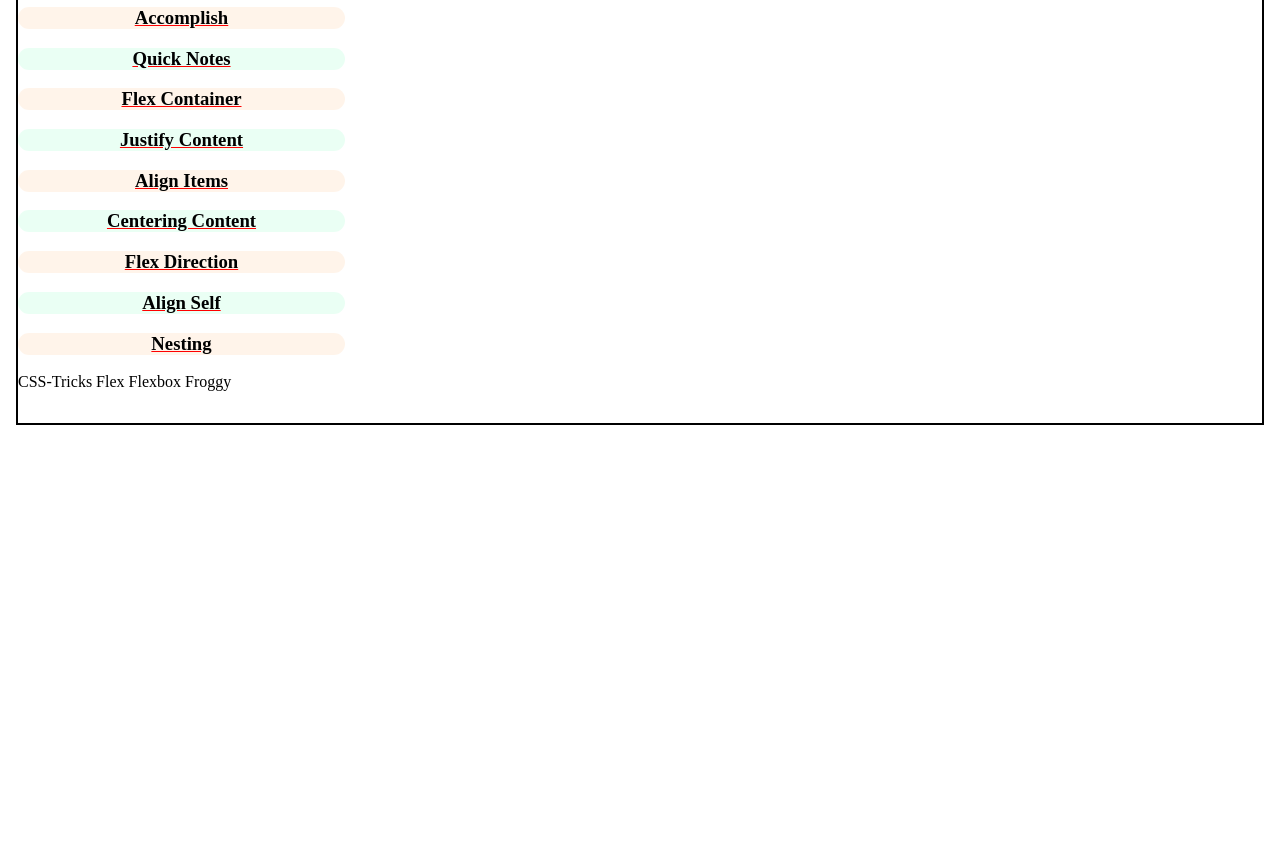
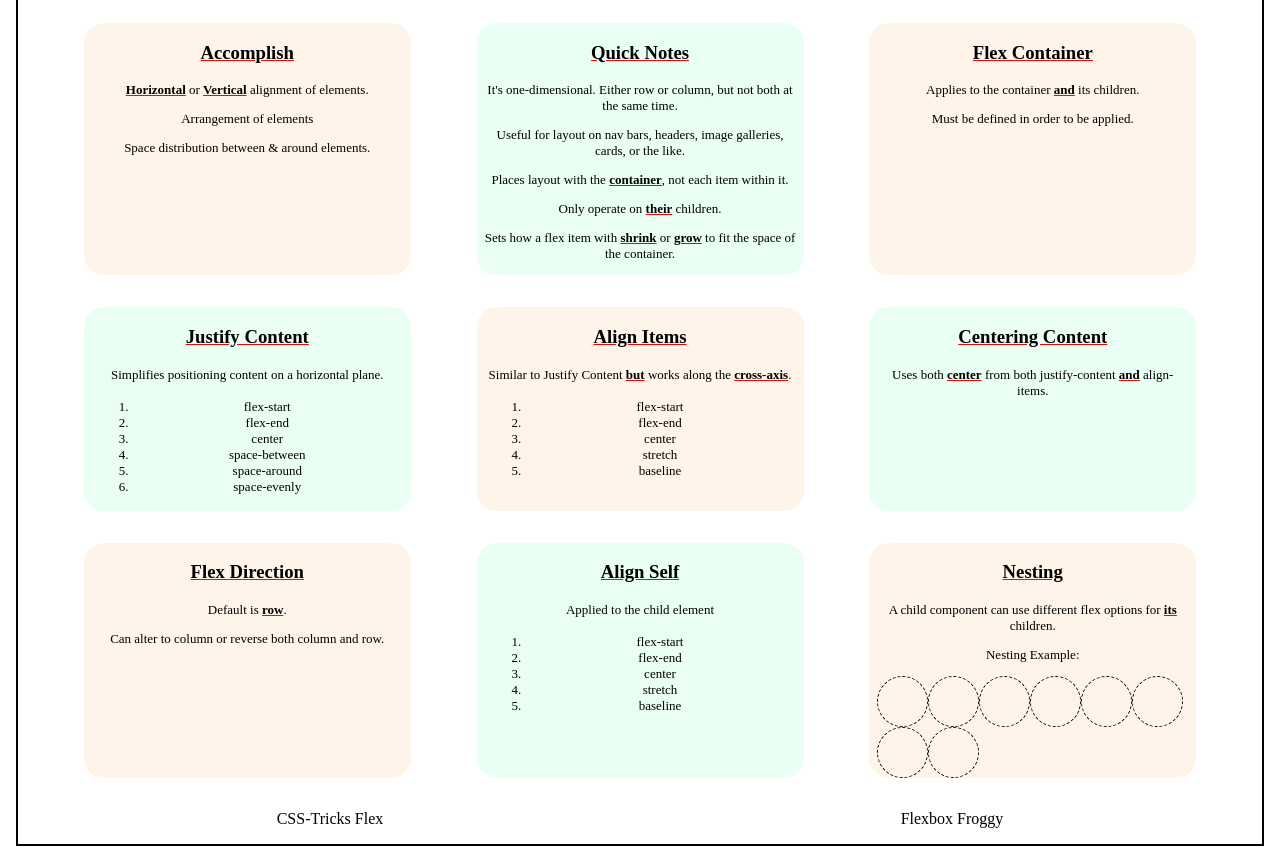
Before and after one commit to BurlingtonCodeAcademy/may-cohort-2023-unit-1, a plain HTML site: page 05_GridAndFlex/Upright_gridAndFlex_code-along_STUDENT/gridAndFlex.html in a window 1280 px wide. Shown: the part 471-1333 px from the top of the page. Before the commit the page ends 912 px from the top, so only its background shows below. Drawn offline with Linux system fonts and the light colour scheme.

Commit message:
flex notes added

```diff
--- a/05_GridAndFlex/Upright_gridAndFlex_code-along_STUDENT/gridAndFlex.css
+++ b/05_GridAndFlex/Upright_gridAndFlex_code-along_STUDENT/gridAndFlex.css
@@ -61,17 +61,27 @@
 
 /* ! FLEX STYLING */
 .flex-sample {
-
+    display: flex;
+    flex-direction: column;
+    align-items: center;
+    /* align is now "shifted" to left-right due to the direction being declared column. */
 }
 
 #flex-container {
-
+    display:flex;
+    flex-wrap: wrap;
+    /* defines if the children elements should wrap the viewport width. */
+    justify-content: space-evenly;
 }
 
 #inside-card {
-
+    display:flex;
+    flex-wrap: wrap;
+    justify-content: flex-start;
 }
 
 .flex-sample footer {
-
+    display: flex;
+    justify-content: space-around;
+    align-items: center;
 }
--- a/05_GridAndFlex/Upright_gridAndFlex_code-along_STUDENT/gridAndFlex.html
+++ b/05_GridAndFlex/Upright_gridAndFlex_code-along_STUDENT/gridAndFlex.html
@@ -20,7 +20,7 @@
             <caption>Buy Nuts!</caption>
         </div>
         <article id="grid-article">
-            <!-- add these notes with students -->
+
             <span>Grid is a 2-Dimensional layout system. It can layout entire sites or smaller components. It allows for precise item placement within containers.</span>
             <br>
             <span>
@@ -41,30 +41,89 @@
         <div id="flex-container">
             <div class="card">
                 <h3>Accomplish</h3>
+                <p><b>Horizontal</b> or <b>Vertical</b> alignment of elements.</p>
+                <p>Arrangement of elements</p>
+                <p>Space distribution between & around elements.</p>
             </div>
+
             <div class="card">
                 <h3>Quick Notes</h3>
+                <p>It's one-dimensional. Either row or column, but not both at the same time.</p>
+                <p>Useful for layout on nav bars, headers, image galleries, cards, or the like.</p>
+                <p>Places layout with the <b>container</b>, not each item within it.</p>
+                <p>Only operate on <b>their</b> children.</p>
+                <p>Sets how a flex item with <b>shrink</b> or <b>grow</b> to fit the space of the container.</p>
             </div>
+
             <div class="card">
                 <h3>Flex Container</h3>
+                <p>Applies to the container <b>and</b> its children.</p>
+                <p>Must be defined in order to be applied.</p>
             </div>
+
             <div class="card">
                 <h3>Justify Content</h3>
+                <p>Simplifies positioning content on a horizontal plane.</p>
+                <ol>
+                    <li>flex-start</li>
+                    <li>flex-end</li>
+                    <li>center</li>
+                    <li>space-between</li>
+                    <li>space-around</li>
+                    <li>space-evenly</li>
+                </ol>
             </div>
+
             <div class="card">
                 <h3>Align Items</h3>
+                <p>Similar to Justify Content <b>but</b> works along the <b>cross-axis</b>.</p>
+                <ol>
+                    <li>flex-start</li>
+                    <li>flex-end</li>
+                    <li>center</li>
+                    <li>stretch</li>
+                    <li>baseline</li>
+                </ol>
             </div>
+
             <div class="card">
                 <h3>Centering Content</h3>
+                <p>Uses both <b>center</b> from both justify-content <b>and</b> align-items.</p>
             </div>
+
             <div class="card">
                 <h3>Flex Direction</h3>
+                <p>Default is <b>row</b>.</p>
+                <p>Can alter to column or reverse both column and row.</p>
             </div>
+
             <div class="card">
                 <h3>Align Self</h3>
+                <p>Applied to the child element</p>
+                <ol>
+                    <li>flex-start</li>
+                    <li>flex-end</li>
+                    <li>center</li>
+                    <li>stretch</li>
+                    <li>baseline</li>
+                </ol>
             </div>
+
             <div class="card">
                 <h3>Nesting</h3>
+                <p>A child component can use different flex options for <b>its</b> children.</p>
+                <p>Nesting Example:</p>
+                <!-- #inside-card>.bubble*8 -->
+                <div id="inside-card">
+                    <div class="bubble"></div>
+                    <div class="bubble"></div>
+                    <div class="bubble"></div>
+                    <div class="bubble"></div>
+                    <div class="bubble"></div>
+                    <div class="bubble"></div>
+                    <div class="bubble"></div>
+                    <div class="bubble"></div>
+                </div>
             </div>
         </div>
 
```
